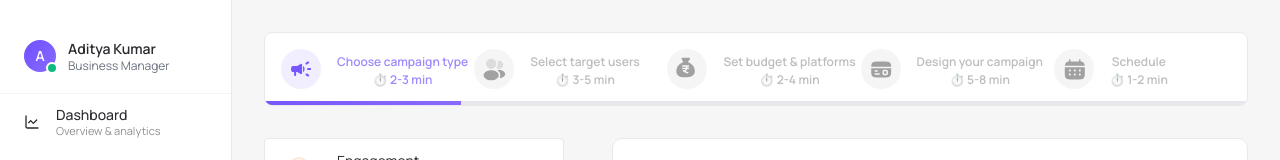
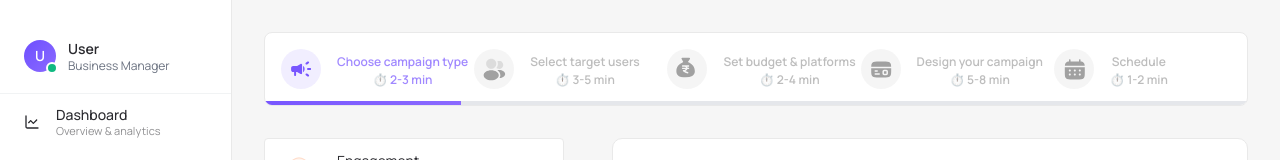
Before and after one commit to tabapp-club/tab, a Next.js app in the folder my-figma-app/my-figma-app/: page /new-campaign in a window 1280 px wide. Shown: the top 160 px of the page. Built offline with nearby package versions, Linux system fonts and the light colour scheme.

Commit message:
Refactor Sidebar component to improve code readability and maintainability. Standardize formatting for menu items and user display, ensuring consistent styling. Update user display logic to show the user's name or a default character, enhancing user experience.

```diff
--- a/my-figma-app/my-figma-app/src/components/Sidebar.tsx
+++ b/my-figma-app/my-figma-app/src/components/Sidebar.tsx
@@ -221,7 +221,7 @@ const menuItems = [
 export function Sidebar() {
   const pathname = usePathname();
   const { isCollapsed, toggleSidebar, isMobile } = useSidebar();
-  const { logout } = useAuth();
+  const { logout, user } = useAuth();
   const [hoveredItem, setHoveredItem] = useState<string | null>(null);
   const [showLogoutConfirm, setShowLogoutConfirm] = useState(false);
 
@@ -236,31 +236,31 @@ export function Sidebar() {
       <div className={`p-3 pt-4 pb-3 sm:p-4 sm:pt-6 sm:pb-3 lg:pt-8 lg:pb-3 border-b border-[#f1f3f4] transition-all duration-300 ease-in-out ${actualIsCollapsed ? 'px-2' : ''}`}>
         <div className={`transition-all duration-300 ease-in-out ${actualIsCollapsed ? 'w-10 flex justify-center' : 'w-full'}`}>
           {!actualIsCollapsed && (
-                        <div className="flex items-center gap-3 p-2 rounded-lg hover:bg-[#f8f9fa] transition-all duration-200">
+            <div className="flex items-center gap-3 p-2 rounded-lg hover:bg-[#f8f9fa] transition-all duration-200">
               <div className="relative">
                 <div className="w-8 h-8 bg-gradient-to-br from-[#6E4EFF] to-[#8B6AFF] rounded-full flex items-center justify-center text-white font-semibold text-sm">
-                  A
+                  {user?.name ? user.name.charAt(0).toUpperCase() : 'U'}
                 </div>
                 <div className="absolute -bottom-0.5 -right-0.5 w-3 h-3 bg-[#10b981] border-2 border-white rounded-full"></div>
               </div>
               <div className="flex-1 min-w-0">
                 <div className="text-sm font-semibold text-[#2a2a2f] font-manrope leading-tight truncate">
-                  Aditya Kumar
+                  {user?.name || 'User'}
                 </div>
                 <div className="text-xs text-[#6b7280] font-manrope leading-tight">
                   Business Manager
                 </div>
-          </div>
+              </div>
             </div>
           )}
           {actualIsCollapsed && (
             <div className="relative">
               <div className="w-8 h-8 bg-gradient-to-br from-[#6E4EFF] to-[#8B6AFF] rounded-full flex items-center justify-center text-white font-semibold text-sm hover:scale-105 transition-all duration-200 cursor-pointer">
-                A
+                {user?.name ? user.name.charAt(0).toUpperCase() : 'U'}
               </div>
               <div className="absolute -bottom-0.5 -right-0.5 w-3 h-3 bg-[#10b981] border-2 border-white rounded-full"></div>
-              </div>
-            )}
+            </div>
+          )}
           </div>
         </div>
 
```
